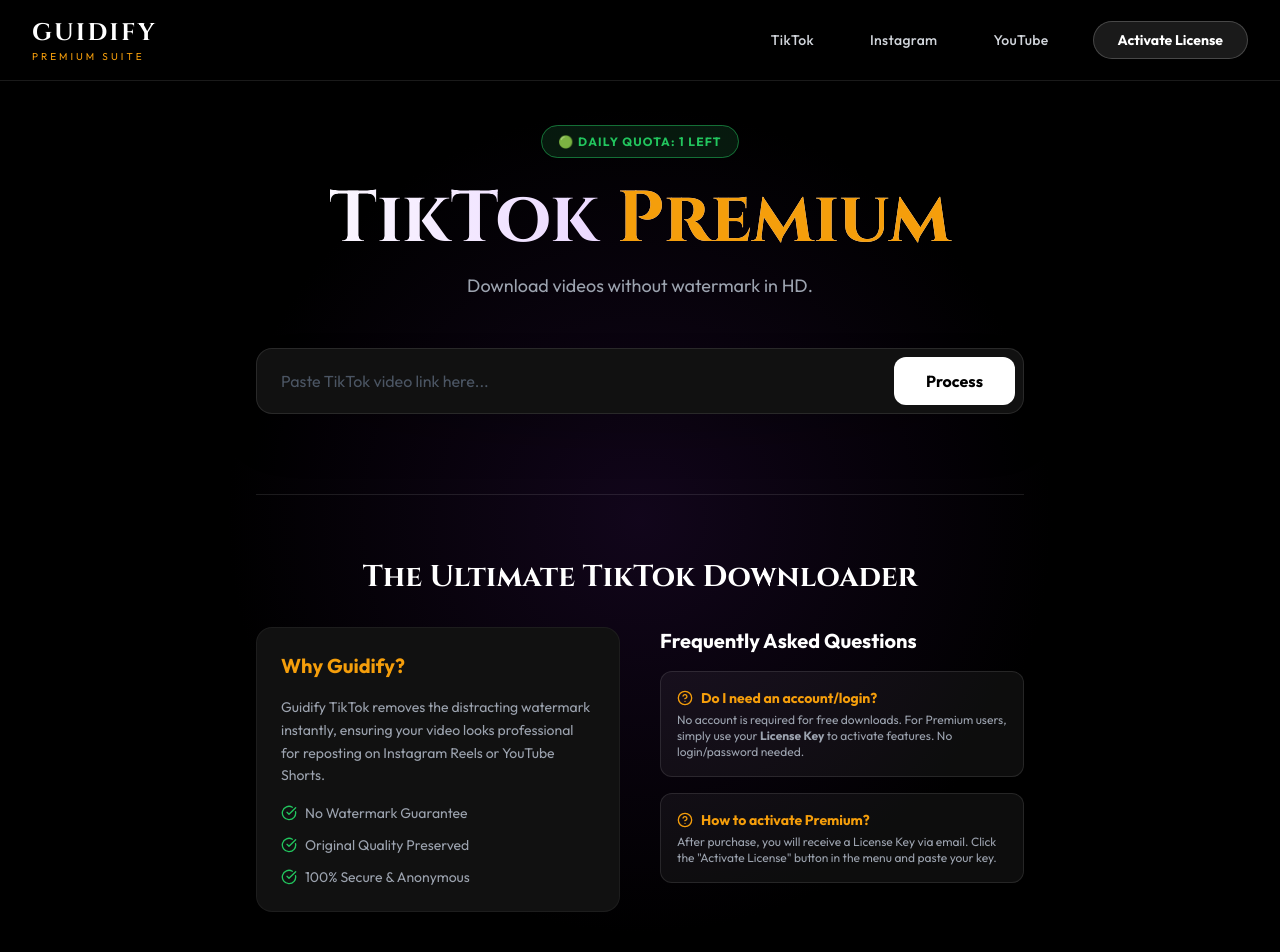
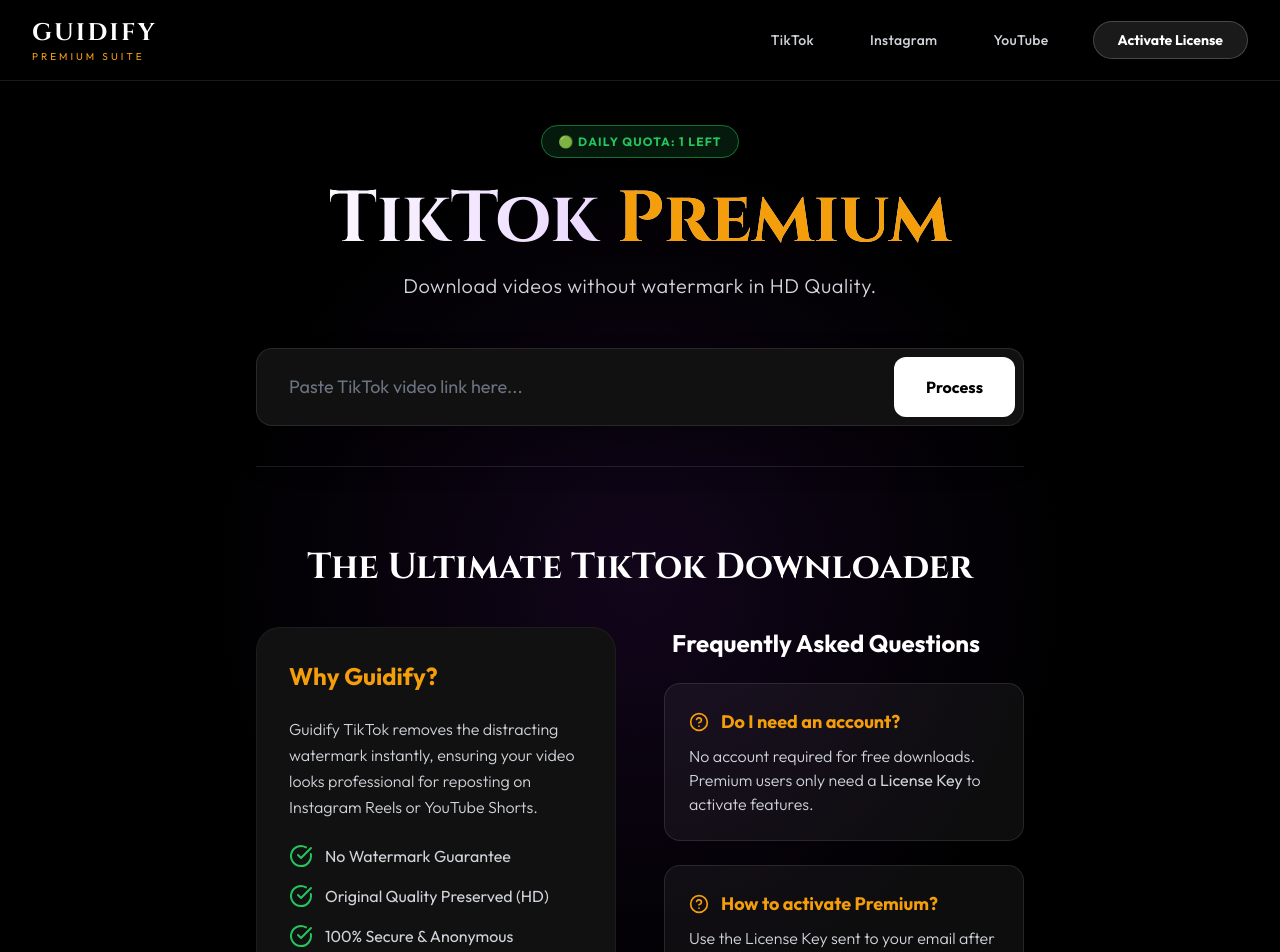
Before and after one commit to tukaoffcial27/cikal, a Next.js app: page /tiktok in a window 1280 px wide. Shown: the top 952 px of the page. Built offline with nearby package versions, Linux system fonts and the light colour scheme.

Commit message:
Fix: Move route.ts to API folder and update TikTok page

```diff
--- /dev/null
+++ b/src/app/api/tiktok/route.ts
@@ -0,0 +1,46 @@
+import { NextResponse } from 'next/server';
+
+export async function POST(request: Request) {
+  try {
+    const body = await request.json();
+    const { url } = body;
+
+    if (!url) {
+      return NextResponse.json({ error: 'URL is required' }, { status: 400 });
+    }
+
+    // --- TEMPEL API KEY RAPIDAPI ANDA DISINI ---
+    // Pastikan ini key yang sama dengan yang dipakai di Instagram
+    const RAPIDAPI_KEY = process.env.RAPIDAPI_KEY || 'MASUKKAN_KEY_RAPIDAPI_ANDA_DISINI';
+    const API_HOST = 'tiktok-downloader-download-tiktok-videos-without-watermark.p.rapidapi.com';
+
+    // Panggil RapidAPI dari Server (Aman)
+    const response = await fetch(`https://${API_HOST}/vid/index?url=${encodeURIComponent(url)}`, {
+      method: 'GET',
+      headers: {
+        'X-RapidAPI-Key': RAPIDAPI_KEY,
+        'X-RapidAPI-Host': API_HOST,
+      },
+    });
+
+    const data = await response.json();
+
+    if (!response.ok) {
+        return NextResponse.json({ error: 'Failed to fetch from provider' }, { status: 500 });
+    }
+
+    // Format Data agar Rapi untuk Frontend
+    const formattedData = {
+        title: data.description || "TikTok Video",
+        thumbnail: data.cover,
+        author: data.author?.nickname || "User",
+        downloadUrl: data.video[0] // Link Video No Watermark
+    };
+
+    return NextResponse.json({ data: formattedData });
+
+  } catch (error) {
+    console.error('API Error:', error);
+    return NextResponse.json({ error: 'Internal Server Error' }, { status: 500 });
+  }
+}
--- a/src/app/tiktok/page.tsx
+++ b/src/app/tiktok/page.tsx
@@ -36,6 +36,7 @@
   };
 
   const handleProcess = async () => {
+    // 1. Cek Limit
     if (isLimitReached) {
       if (confirm("⚠️ Daily Quota Reached!\n\nUpgrade to Premium for unlimited access?")) {
           window.location.href = "/upgrade";
@@ -43,6 +44,7 @@
       return;
     }
 
+    // 2. Validasi URL
     if (!url.includes("tiktok.com")) {
       setError("Please paste a valid TikTok link.");
       return;
@@ -53,37 +55,36 @@
     setVideoData(null);
 
     try {
-      // ============================================================
-      // ⚠️ TEMPEL KODE API ASLI ANDA DI BAWAH INI ⚠️
-      // ============================================================
-      // Hapus bagian ini jika sudah punya kode API sendiri.
+      // --- PERBAIKAN LOGIKA API (SESUAI DATA INSTAGRAM) ---
+      // Kita tidak tembak RapidAPI langsung, tapi ke Backend Internal Next.js
+      // agar Cost terkontrol dan Key aman.
 
-      // Contoh Fetch ke API SnapTik/RapidAPI (Sesuaikan dengan dokumentasi API Anda):
-      /*
-      const response = await fetch('YOUR_API_ENDPOINT', {
+      const response = await fetch('/api/tiktok', {
           method: 'POST',
-          headers: { 'Content-Type': 'application/json' },
+          headers: {
+              'Content-Type': 'application/json',
+          },
           body: JSON.stringify({ url: url })
       });
-      const data = await response.json();
 
-      // Petakan hasil API ke format ini:
+      const result = await response.json();
+
+      if (!response.ok) {
+          throw new Error(result.error || "Failed to fetch data");
+      }
+
+      // Mapping Data dari Backend ke UI
+      // Kita asumsikan Backend mengirim struktur data yang standar
       setVideoData({
-          title: data.title || "TikTok Video",
-          cover: data.thumbnail || "",
-          author: data.author || "User",
-          download_url: data.video_url // <-- INI YANG PENTING
+          title: result.data.title || "TikTok Video No Watermark",
+          cover: result.data.thumbnail || result.data.cover, // Cover Image
+          author: result.data.author || "User",
+          download_url: result.data.downloadUrl || result.data.play // Link Download Asli
       });
-      */
 
-      // --- SEMENTARA (MOCK DATA DIHAPUS AGAR ANDA ISI API ASLI) ---
-      // Saya tidak pasang link video google lagi supaya tidak salah download.
-      alert("⚠️ PERINGATAN DEVELOPER:\n\nAnda belum memasang kode API di file 'src/app/tiktok/page.tsx'.\nSilakan buka kodingan dan tempel fetch API Anda di baris 70 agar video asli terdownload.");
-
-      // ============================================================
-
-    } catch (err) {
-      setError("Failed to fetch video. Please check the link.");
+    } catch (err: any) {
+      console.error(err);
+      setError(err.message || "Failed to fetch video. Please check the link.");
     } finally {
       setIsLoading(false);
     }
@@ -95,6 +96,8 @@
         return;
     }
     window.open(downloadUrl, '_blank');
+
+    // CATAT KUOTA
     localStorage.setItem("guidify_global_limit", "1");
     localStorage.setItem("guidify_last_date", new Date().toDateString());
     setIsLimitReached(true);
@@ -105,8 +108,10 @@
       <Navbar />
 
       <div className="flex-grow flex flex-col items-center justify-center px-4 pt-32 pb-20 relative overflow-hidden">
+        {/* Background */}
         <div className="absolute inset-0 pointer-events-none bg-[radial-gradient(circle_at_center,_var(--tw-gradient-stops))] from-purple-900/20 via-black to-black"></div>
 
+        {/* STATUS LIMIT */}
         <div className="mb-8 z-10">
            {isLimitReached ? (
               <span className="bg-red-900/30 text-red-500 border border-red-500/50 px-4 py-2 rounded-full text-xs font-bold tracking-widest uppercase animate-pulse">
@@ -123,23 +128,24 @@
           <h1 className="text-5xl md:text-7xl font-bold mb-4 font-cinzel text-transparent bg-clip-text bg-gradient-to-r from-white via-purple-200 to-white">
             TikTok <span className="text-amber-500">Premium</span>
           </h1>
-          <p className="text-gray-400 text-lg mb-12">
-            Download videos without watermark in HD.
+          <p className="text-gray-300 text-lg md:text-xl mb-12 font-light tracking-wide">
+            Download videos without watermark in HD Quality.
           </p>
 
+          {/* INPUT BOX */}
           <div className="w-full bg-[#111] border border-white/10 p-2 rounded-2xl flex flex-col md:flex-row gap-2 shadow-2xl relative group mb-10">
             <input
               type="text"
               placeholder="Paste TikTok video link here..."
               value={url}
               onChange={(e) => setUrl(e.target.value)}
-              className="relative flex-1 bg-transparent border-none outline-none text-white px-4 py-3 placeholder:text-gray-600"
+              className="relative flex-1 bg-transparent border-none outline-none text-white px-6 py-4 placeholder:text-gray-500 text-lg"
             />
 
             <button
               onClick={handleProcess}
               disabled={isLoading}
-              className={`relative px-8 py-3 rounded-xl font-bold transition-all text-black flex items-center justify-center gap-2 ${
+              className={`relative px-8 py-3 rounded-xl font-bold transition-all text-black flex items-center justify-center gap-2 text-base ${
                 isLimitReached
                 ? "bg-red-600 hover:bg-red-500 text-white"
                 : "bg-white hover:bg-gray-200"
@@ -150,14 +156,14 @@
           </div>
 
           {error && (
-             <div className="bg-red-900/20 border border-red-500/50 text-red-400 px-4 py-3 rounded-xl mb-8">
+             <div className="bg-red-900/20 border border-red-500/50 text-red-400 px-6 py-4 rounded-xl mb-8 text-base">
                 ⚠️ {error}
              </div>
           )}
 
           {/* RESULT CARD */}
           {videoData && !isLimitReached && (
-            <div className="w-full max-w-2xl mx-auto bg-[#1a1a1a] border border-amber-500/30 rounded-3xl overflow-hidden shadow-2xl animate-in fade-in slide-in-from-bottom-8">
+            <div className="w-full max-w-2xl mx-auto bg-[#1a1a1a] border border-amber-500/30 rounded-3xl overflow-hidden shadow-2xl animate-in fade-in slide-in-from-bottom-8 mb-20">
                 <div className="flex flex-col md:flex-row">
                     <div className="md:w-1/3 h-48 md:h-auto relative bg-black">
                         <img src={videoData.cover} alt="Thumbnail" className="w-full h-full object-cover opacity-80" />
@@ -165,54 +171,60 @@
                             <Play className="w-12 h-12 text-white fill-white opacity-80" />
                         </div>
                     </div>
-                    <div className="p-6 md:w-2/3 flex flex-col justify-center text-left">
-                        <h3 className="text-lg font-bold text-white mb-1 line-clamp-1">{videoData.title}</h3>
-                        <p className="text-gray-400 text-sm mb-6">By: {videoData.author}</p>
+                    <div className="p-8 md:w-2/3 flex flex-col justify-center text-left">
+                        <h3 className="text-xl font-bold text-white mb-2 line-clamp-2">{videoData.title}</h3>
+                        <p className="text-gray-400 text-base mb-8">By: <span className="text-amber-500">{videoData.author}</span></p>
+
                         <button
                             onClick={() => handleDownloadFile(videoData.download_url)}
-                            className="w-full bg-amber-500 hover:bg-amber-400 text-black font-bold py-3 rounded-xl flex items-center justify-center gap-2 transition-transform active:scale-95"
+                            className="w-full bg-amber-500 hover:bg-amber-400 text-black font-bold py-4 rounded-xl flex items-center justify-center gap-2 transition-transform active:scale-95 text-lg"
                         >
-                            <Download className="w-5 h-5" /> Download No Watermark
+                            <Download className="w-6 h-6" /> Download No Watermark
                         </button>
                     </div>
                 </div>
             </div>
           )}
 
-          {/* FAQ SECTION (UPDATED TEXT) */}
-          <div className="text-left border-t border-white/10 pt-16 mt-20 w-full">
-              <h2 className="text-3xl font-bold text-white mb-8 font-cinzel text-center">
+          {/* SEO SECTION */}
+          <div className="text-left border-t border-white/10 pt-20 mt-10 w-full max-w-5xl mx-auto">
+              <h2 className="text-4xl font-bold text-white mb-10 font-cinzel text-center">
                 The Ultimate TikTok Downloader
               </h2>
 
-              <div className="grid md:grid-cols-2 gap-10 mb-12">
-                  <div className="bg-[#111] p-6 rounded-2xl border border-white/5">
-                      <h3 className="text-xl font-bold text-amber-500 mb-4">Why Guidify?</h3>
-                      <p className="text-gray-400 text-sm leading-relaxed mb-4">
+              <div className="grid md:grid-cols-2 gap-12 mb-16">
+                  {/* KOLOM KIRI: FITUR */}
+                  <div className="bg-[#111] p-8 rounded-3xl border border-white/5 hover:border-amber-500/30 transition-colors">
+                      <h3 className="text-2xl font-bold text-amber-500 mb-6">Why Guidify?</h3>
+                      <p className="text-gray-300 text-base leading-relaxed mb-6 font-light">
                         Guidify TikTok removes the distracting watermark instantly, ensuring your video looks professional for reposting on Instagram Reels or YouTube Shorts.
                       </p>
-                      <ul className="space-y-3 text-sm text-gray-400">
-                        <li className="flex items-center gap-2"><CheckCircle className="w-4 h-4 text-green-500"/> No Watermark Guarantee</li>
-                        <li className="flex items-center gap-2"><CheckCircle className="w-4 h-4 text-green-500"/> Original Quality Preserved</li>
-                        <li className="flex items-center gap-2"><CheckCircle className="w-4 h-4 text-green-500"/> 100% Secure & Anonymous</li>
+                      <ul className="space-y-4 text-base text-gray-300">
+                        <li className="flex items-center gap-3"><CheckCircle className="w-6 h-6 text-green-500 flex-shrink-0"/> No Watermark Guarantee</li>
+                        <li className="flex items-center gap-3"><CheckCircle className="w-6 h-6 text-green-500 flex-shrink-0"/> Original Quality Preserved (HD)</li>
+                        <li className="flex items-center gap-3"><CheckCircle className="w-6 h-6 text-green-500 flex-shrink-0"/> 100% Secure & Anonymous</li>
                       </ul>
                   </div>
 
-                  <div className="space-y-4">
-                      <h3 className="text-xl font-bold text-white mb-4">Frequently Asked Questions</h3>
+                  {/* KOLOM KANAN: FAQ */}
+                  <div className="space-y-6">
+                      <h3 className="text-2xl font-bold text-white mb-6 pl-2">Frequently Asked Questions</h3>
 
-                      {/* TEXT FAQ YANG SUDAH DIPERBAIKI */}
-                      <div className="bg-white/5 p-4 rounded-xl border border-white/10">
-                          <h4 className="font-bold text-amber-500 text-sm mb-1 flex items-center gap-2"><HelpCircle className="w-4 h-4"/> Do I need an account/login?</h4>
-                          <p className="text-gray-400 text-xs">
-                            No account is required for free downloads. For Premium users, simply use your <b>License Key</b> to activate features. No login/password needed.
+                      <div className="bg-white/5 p-6 rounded-2xl border border-white/10 hover:bg-white/10 transition-colors">
+                          <h4 className="font-bold text-amber-500 text-lg mb-2 flex items-center gap-3">
+                            <HelpCircle className="w-5 h-5"/> Do I need an account?
+                          </h4>
+                          <p className="text-gray-300 text-base font-light">
+                            No account required for free downloads. Premium users only need a <b>License Key</b> to activate features.
                           </p>
                       </div>
 
-                      <div className="bg-white/5 p-4 rounded-xl border border-white/10">
-                          <h4 className="font-bold text-amber-500 text-sm mb-1 flex items-center gap-2"><HelpCircle className="w-4 h-4"/> How to activate Premium?</h4>
-                          <p className="text-gray-400 text-xs">
-                            After purchase, you will receive a License Key via email. Click the "Activate License" button in the menu and paste your key.
+                      <div className="bg-white/5 p-6 rounded-2xl border border-white/10 hover:bg-white/10 transition-colors">
+                          <h4 className="font-bold text-amber-500 text-lg mb-2 flex items-center gap-3">
+                            <HelpCircle className="w-5 h-5"/> How to activate Premium?
+                          </h4>
+                          <p className="text-gray-300 text-base font-light">
+                            Use the License Key sent to your email after purchase. Click "Activate License" in the menu.
                           </p>
                       </div>
                   </div>
```
